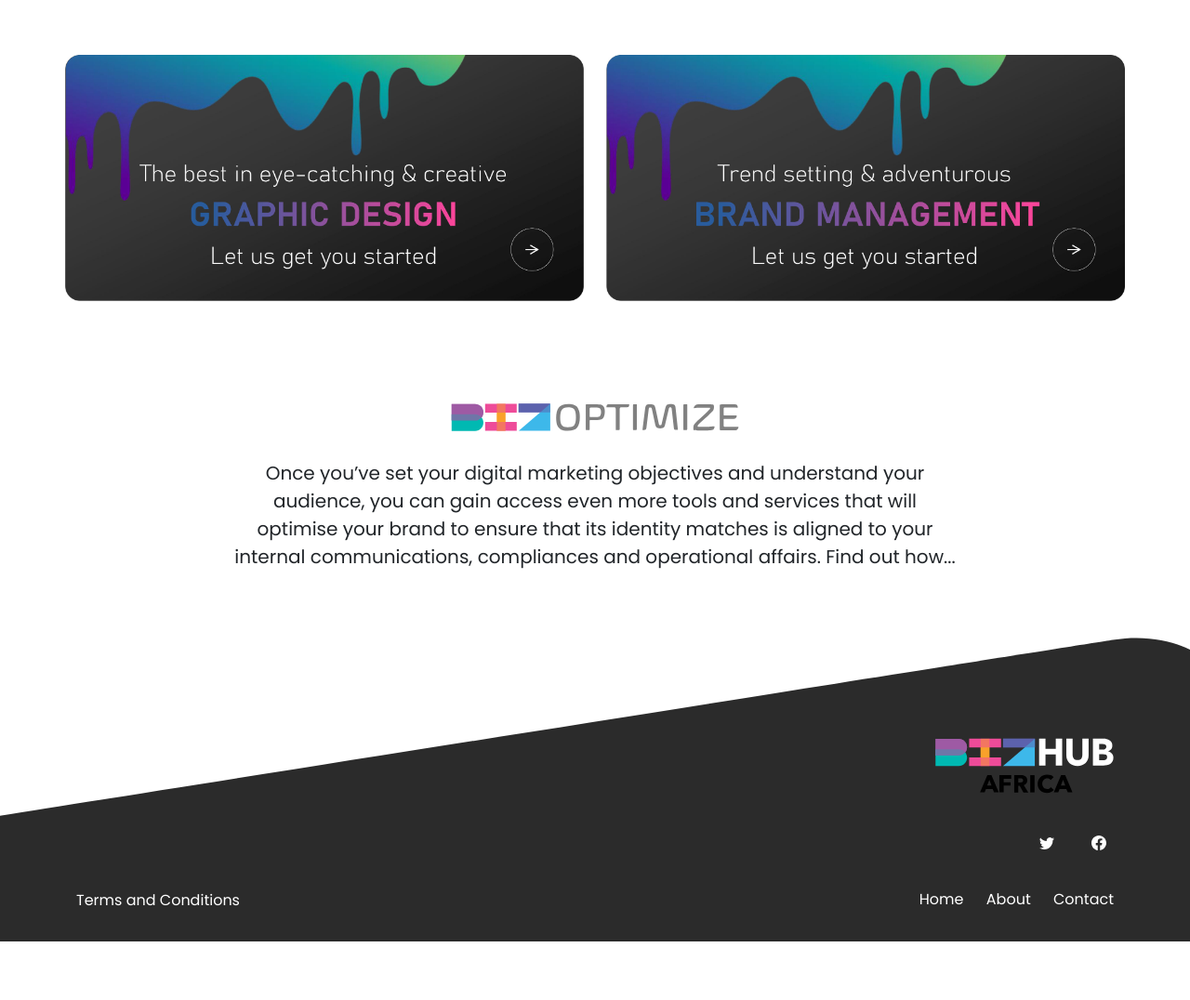
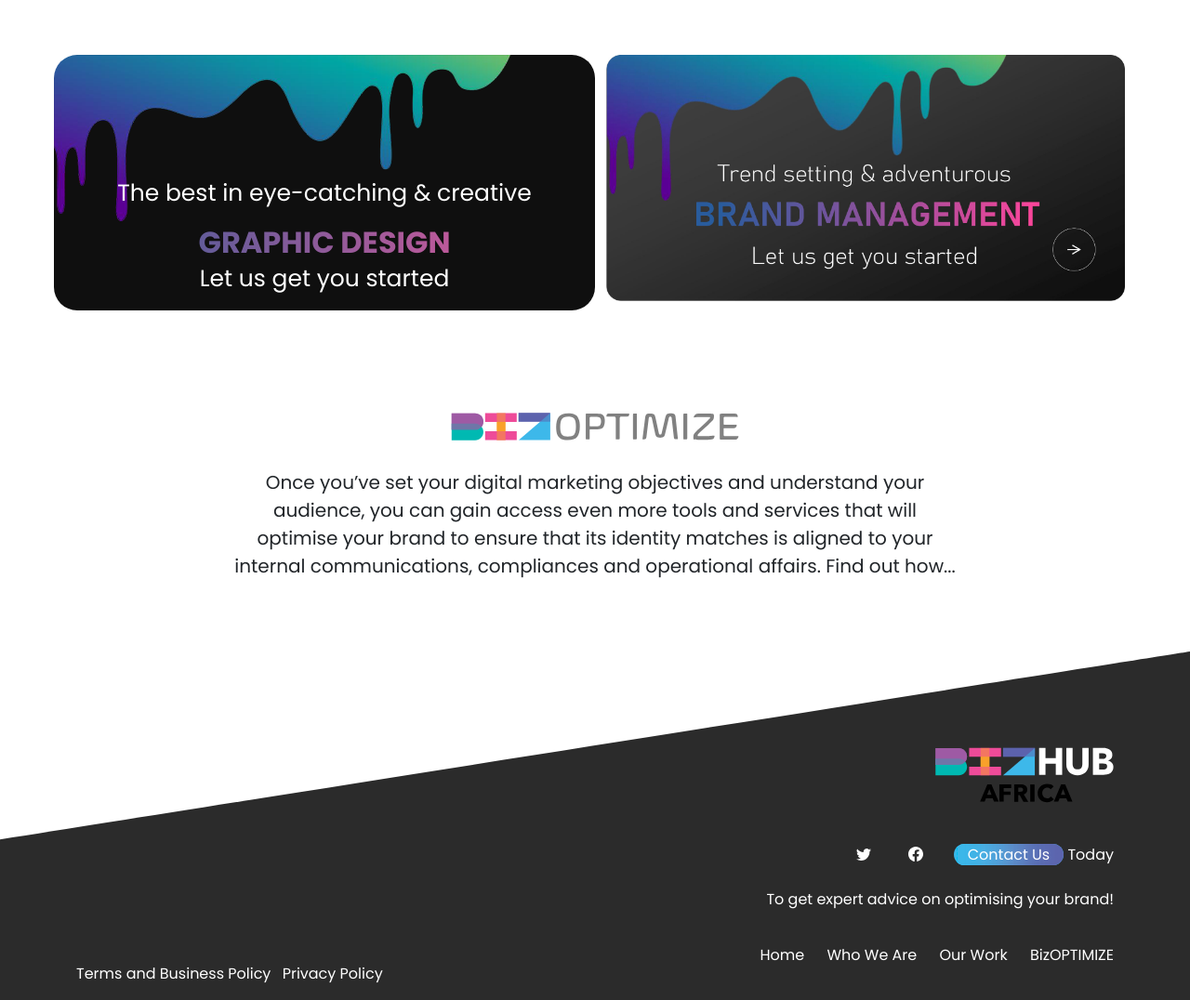
Before and after one commit to kylemabaso/hub, a PHP site: page / in a window 1280 px wide. Shown: the part 1680-2756 px from the top of the page at 93% size. Before the commit the page ends 2693 px from the top, so only its background shows below. Run offline with PHP 8.4, Linux system fonts and the light colour scheme.

Commit message:
Gradients
Text gradients in services and gradient button

```diff
--- a/assets/css/main.css
+++ b/assets/css/main.css
@@ -15,18 +15,7 @@ body {
     height: 100vh;
     min-height: 350px;
 }
-.footer {
-    background: #333;
-    background: url(../images/footer.svg) no-repeat;
-    background-size: cover;
-    min-height: 335px;
-    padding-top: 148px;
-}
-.footer .nav-link {
-    color: #fff;
-    font-size: 14px;
-    text-decoration: none;
-}
+
 .social-links {
     color: #fff;
     font-size: 20px;
@@ -48,10 +37,21 @@ li.nav-item {
     padding: 0 10px;
 }
 .navbar-nav .nav-link.active, .navbar-nav .show>.nav-link{
-    background: #16B7F8;  /* fallback for old browsers */
+    /* background: #16B7F8; */ /* fallback for old browsers */
     color: #fff;
     padding: 10px 25px;
 }
+
+.navbar-nav .nav-link.active:after {
+    background: none repeat scroll 0 0 #16B7F8;
+    position: relative;
+    bottom: -10px;
+    content: "";
+    display: block;
+    height: 5px;
+    width: 35px;
+}
+
 .hero-section {
     height: 100vh;
     overflow: hidden;
@@ -85,6 +85,16 @@ li.nav-item {
 .logo {
     padding-top: 20px;
 }
+
+.bttn-bg-gradient {
+    background: #39b8ea url("../images/bttn-bg-gradient.png") repeat-y right;
+    padding-left: 15px;
+    padding-right: 15px !important;
+    border-radius: 15px !important;
+}
+    footer .bttn-bg-gradient {
+        line-height: 40px;
+    }
 
   .text-blue {
     color: #10bbf9;
@@ -176,13 +186,41 @@ li.nav-item {
     padding: 60px 0;
 }
 
-      /* Set the height of the footer */
+.home-paint-drip {
+    background: #0f0f0f url("../images/dripping-paint.png") top left no-repeat;
+    padding-top: 130px;
+    text-align: center;
+    color: #FFF;
+    font-size: 25px;
+    border-radius: 25px;
+}
+
+.home-paint-drip h2 {
+    font-size: 32px;
+    font-weight: 800;
+    background: -webkit-linear-gradient(0deg, #345d98, #eb589b 100%);
+    -webkit-background-clip: text;
+    -webkit-text-fill-color: transparent;
+    margin: 0;
+    text-transform: uppercase;
+}
+
+/* Set the height of the footer */
 .footer {
-    height: 300px;
+    color: #FFF;
+    background: #333;
+    background: url(../images/footer.svg) no-repeat;
     background-size: cover;
-    background-position: center;
+    background-position: top;
+    min-height: 300px;
+    padding-top: 148px;
     position: relative; /* set position to relative on the footer */
-  }
+}
+.footer .nav-link {
+    color: #fff;
+    font-size: 14px;
+    text-decoration: none;
+}
 
   /* Style the terms and conditions link */
   .footer a {
--- a/index.html
+++ b/index.html
@@ -4,7 +4,8 @@
     <meta charset="utf-8">
     <meta name="viewport" content="width=device-width, initial-scale=1">
     <title>Hub</title>
-<link href="https://cdn.jsdelivr.net/npm/bootstrap@5.3.0-alpha1/dist/css/bootstrap.min.css" rel="stylesheet" integrity="sha384-GLhlTQ8iRABdZLl6O3oVMWSktQOp6b7In1Zl3/Jr59b6EGGoI1aFkw7cmDA6j6gD" crossorigin="anonymous">
+    <link href="https://cdn.jsdelivr.net/npm/bootstrap@5.3.0-alpha1/dist/css/bootstrap.min.css" rel="stylesheet"
+          integrity="sha384-GLhlTQ8iRABdZLl6O3oVMWSktQOp6b7In1Zl3/Jr59b6EGGoI1aFkw7cmDA6j6gD" crossorigin="anonymous">
     <link rel="stylesheet" href="assets/css/main.css">
 </head>
 <body>
@@ -27,7 +28,9 @@
             <div class="col-6 col-md-10 text-end">
                 <nav class="navbar navbar-expand-md">
                     <div class="container-fluid">
-                      <button class="navbar-toggler" type="button" data-bs-toggle="collapse" data-bs-target="#navbarNav" aria-controls="navbarNav" aria-expanded="false" aria-label="Toggle navigation">
+                        <button class="navbar-toggler" type="button" data-bs-toggle="collapse"
+                                data-bs-target="#navbarNav" aria-controls="navbarNav" aria-expanded="false"
+                                aria-label="Toggle navigation">
                             <span class="navbar-toggler-icon"></span>
                         </button>
                         <div class="collapse navbar-collapse justify-content-end" id="navbarNav">
@@ -45,7 +48,7 @@
                                     <a class="nav-link rounded" href="#">BizOPTIMIZE</a>
                                 </li>
                                 <li class="nav-item">
-                            <a class="nav-link rounded" href="#">Contact</a>
+                                    <a class="nav-link rounded bttn-bg-gradient" href="#">Contact Us</a>
                                 </li>
                             </ul>
                         </div>
@@ -82,7 +85,9 @@
                 <h2>YOUR POTENTIAL IS LIMITLESS</h2>
 
                 <div class="centered">
-                    <p>We’re a <strong>building and management agency</strong> that provides out-of-the-box marketing strategies that will deliver a credible and unique brand positioning within the market and in the minds of your customers.</p>
+                    <p>We’re a <strong>building and management agency</strong> that provides out-of-the-box marketing
+                        strategies that will deliver a credible and unique brand positioning within the market and in
+                        the minds of your customers.</p>
                 </div>
 
             </div>
@@ -103,7 +108,9 @@
     <div class="row justify-content-center">
         <div class="col-12 col-md-6 text-center text-white py-5 pt-4 mt-4">
             <h2>DIGITAL MARKETING</h2>
-                <p>We run campaigns that help you solve the key challenges facing your business by asking the right questions and collaborating to innovatively solve them. Winning customers and keeping them is full-time work, that’s why our team is dedicated and driven by passion!</p>
+            <p>We run campaigns that help you solve the key challenges facing your business by asking the right
+                questions and collaborating to innovatively solve them. Winning customers and keeping them is full-time
+                work, that’s why our team is dedicated and driven by passion!</p>
 
             <p>Click <a href="" class="text-blue">here</a> for more information...</p>
         </div>
@@ -113,8 +120,10 @@
 
 <div class="container services">
     <div class="row">
-                    <div class="col-md-6">
-                        <img src="assets/images/graphic-design.jpg" class="" alt="Graphic Design" width="100%">
+        <div class="col-md-6 home-paint-drip">
+            <p>The best in eye-catching &amp; creative</p>
+            <h2>Graphic Design</h2>
+            <p>Let us get you started</p>
         </div>
         <div class="col-md-6">
             <img src="assets/images/talent.jpg" class="" alt="Brand Management" width="100%">
@@ -130,7 +139,10 @@
                 <img src="assets/images/biz-optimize.svg" height="30px" alt="BizOPTIMIZE">
 
                 <div class="centered">
-                    <p style="padding-top: 30px;">Once you’ve set your digital marketing objectives and understand your audience, you can gain access even more tools and services that will optimise your brand to ensure that its identity matches is aligned to your internal communications, compliances and operational affairs. Find out how...
+                    <p style="padding-top: 30px;">Once you’ve set your digital marketing objectives and understand your
+                        audience, you can gain access even more tools and services that will optimise your brand to
+                        ensure that its identity matches is aligned to your internal communications, compliances and
+                        operational affairs. Find out how...
                     </p>
                 </div>
 
@@ -139,11 +151,15 @@
     </div>
 </section>
 
-        <footer class="footer" style="background-image: url('assets/images/footer.svg');">
+<footer class="footer">
     <div class="container">
         <div class="row">
-                <div class="col-md-6">
-                  <p class="terms-link"><a href="#">Terms and Conditions</a></p>
+            <div class="col-md-6 align-self-end">
+                <ul class="list-inline">
+                    <li class="list-inline-item"><a href="#">Terms and Business Policy</a></li>
+                    <li class="list-inline-item"><a href="#">Privacy Policy</a></li>
+                </ul>
+                <p class="terms-link"></p>
             </div>
             <div class="col-md-6">
                 <div class="row">
@@ -156,7 +172,8 @@
                             <ul class="list-unstyled social-icons text-md-end">
                                 <li>
                                     <a href="#" class="social-links px-2">
-                                  <svg xmlns="http://www.w3.org/2000/svg" width="16" height="16" fill="currentColor" class="bi bi-twitter" viewBox="0 0 16 16">
+                                        <svg xmlns="http://www.w3.org/2000/svg" width="16" height="16"
+                                             fill="currentColor" class="bi bi-twitter" viewBox="0 0 16 16">
                                             <path d="M5.026 15c6.038 0 9.341-5.003 9.341-9.334 0-.14 0-.282-.006-.422A6.685 6.685 0 0 0 16 3.542a6.658 6.658 0 0 1-1.889.518 3.301 3.301 0 0 0 1.447-1.817 6.533 6.533 0 0 1-2.087.793A3.286 3.286 0 0 0 7.875 6.03a9.325 9.325 0 0 1-6.767-3.429 3.289 3.289 0 0 0 1.018 4.382A3.323 3.323 0 0 1 .64 6.575v.045a3.288 3.288 0 0 0 2.632 3.218 3.203 3.203 0 0 1-.865.115 3.23 3.23 0 0 1-.614-.057 3.283 3.283 0 0 0 3.067 2.277A6.588 6.588 0 0 1 .78 13.58a6.32 6.32 0 0 1-.78-.045A9.344 9.344 0 0 0 5.026 15z"/>
                                         </svg>
                                     </a>
@@ -164,25 +181,28 @@
 
                                 <li>
                                     <a href="#" class="social-links px-2">
-                                  <svg xmlns="http://www.w3.org/2000/svg" width="16" height="16" fill="currentColor" class="bi bi-facebook" viewBox="0 0 16 16">
+                                        <svg xmlns="http://www.w3.org/2000/svg" width="16" height="16"
+                                             fill="currentColor" class="bi bi-facebook" viewBox="0 0 16 16">
                                             <path d="M16 8.049c0-4.446-3.582-8.05-8-8.05C3.58 0-.002 3.603-.002 8.05c0 4.017 2.926 7.347 6.75 7.951v-5.625h-2.03V8.05H6.75V6.275c0-2.017 1.195-3.131 3.022-3.131.876 0 1.791.157 1.791.157v1.98h-1.009c-.993 0-1.303.621-1.303 1.258v1.51h2.218l-.354 2.326H9.25V16c3.824-.604 6.75-3.934 6.75-7.951z"/>
                                         </svg>
                                     </a>
                                 </li>
+                                <li><span class="bttn-bg-gradient">Contact Us</span> Today</li>
                             </ul>
                         </div>
 
-                    <!-- <div class="row">
-                        <p>To get expert advice on optimising your brand!</p>
-                    </div> -->
+                        <div class="row">
+                            <p class="text-end">To get expert advice on optimising your brand!</p>
+                        </div>
 
                     </div>
 
                     <div class="col-md-12">
                         <ul class="list-unstyled footer-nav text-md-end">
                             <li><a href="#">Home</a></li>
-                        <li><a href="#">About</a></li>
-                        <li><a href="#">Contact</a></li>
+                            <li><a href="#">Who We Are</a></li>
+                            <li><a href="#">Our Work</a></li>
+                            <li><a href="#">BizOPTIMIZE</a></li>
                         </ul>
                     </div>
 
@@ -194,7 +214,9 @@
 </footer>
 
 
-        <script src="https://cdn.jsdelivr.net/npm/bootstrap@5.3.0-alpha1/dist/js/bootstrap.bundle.min.js" integrity="sha384-w76AqPfDkMBDXo30jS1Sgez6pr3x5MlQ1ZAGC+nuZB+EYdgRZgiwxhTBTkF7CXvN" crossorigin="anonymous"></script>
+<script src="https://cdn.jsdelivr.net/npm/bootstrap@5.3.0-alpha1/dist/js/bootstrap.bundle.min.js"
+        integrity="sha384-w76AqPfDkMBDXo30jS1Sgez6pr3x5MlQ1ZAGC+nuZB+EYdgRZgiwxhTBTkF7CXvN"
+        crossorigin="anonymous"></script>
 </body>
 
 
```
Also changed, not shown: assets/images/bttn-bg-gradient.png (added), assets/images/dripping-paint.png (added). Lines whose indentation alone changed are shown as unchanged.
